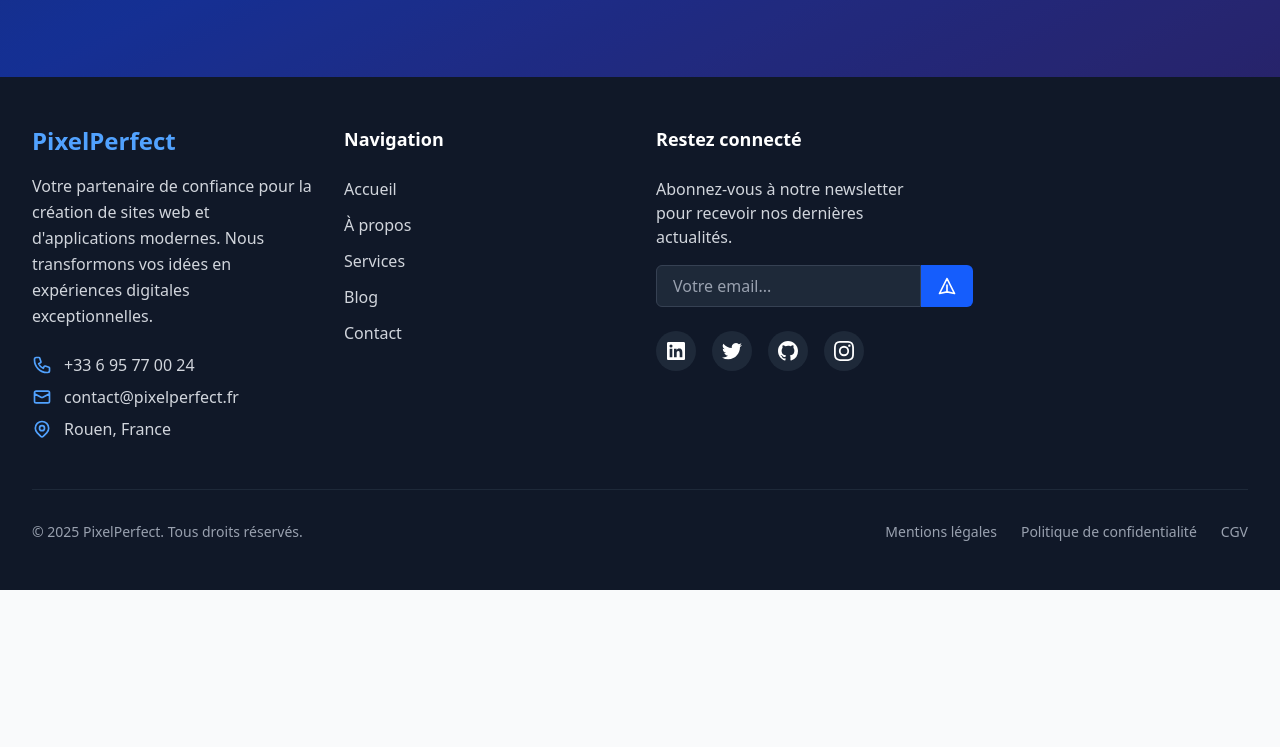
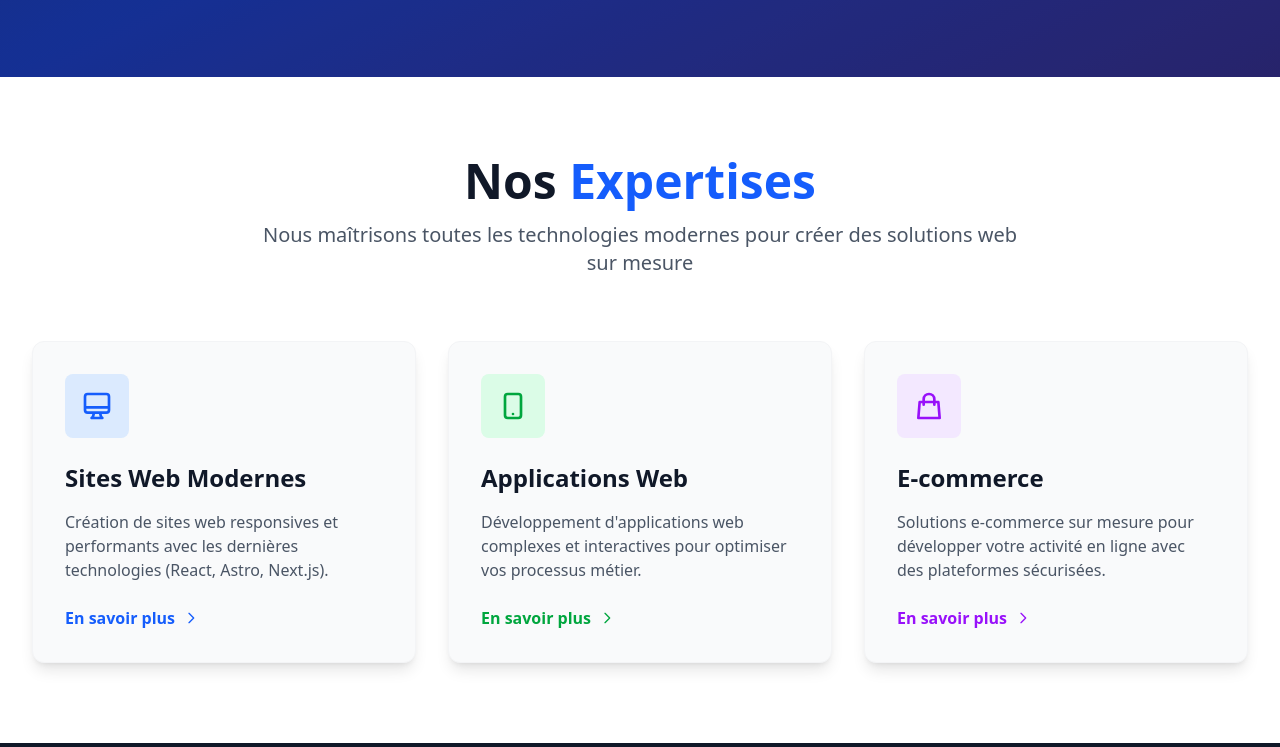
Before and after one commit to GaspardJanty76/vitrine-astro, an Astro site: page / in a window 1280 px wide. Shown: the part 617-1364 px from the top of the page. Before the commit the page ends 1207 px from the top, so only its background shows below. Built offline with nearby package versions, Linux system fonts and the light colour scheme; Astro itself is replaced by a stand-in of ours.

Commit message:
ajout services section

```diff
--- a/src/pages/index.astro
+++ b/src/pages/index.astro
@@ -38,3 +38,72 @@ import Navbar from '../components/Navbar.astro';
     <div class="absolute top-40 right-20 w-16 h-16 bg-cyan-400 rounded-full opacity-20 animate-pulse delay-1000"></div>
     <div class="absolute bottom-20 left-1/4 w-12 h-12 bg-indigo-400 rounded-full opacity-20 animate-pulse delay-2000"></div>
   </section>
+
+  <section class="py-20 bg-white">
+    <div class="max-w-7xl mx-auto px-4 sm:px-6 lg:px-8">
+      <div class="text-center mb-16">
+        <h2 class="text-4xl md:text-5xl font-bold text-gray-900 mb-4">
+          Nos <span class="text-blue-600">Expertises</span>
+        </h2>
+        <p class="text-xl text-gray-600 max-w-3xl mx-auto">
+          Nous maîtrisons toutes les technologies modernes pour créer des solutions web sur mesure
+        </p>
+      </div>
+
+      <div class="grid md:grid-cols-2 lg:grid-cols-3 gap-8">
+        <div class="group bg-gray-50 hover:bg-white p-8 rounded-xl shadow-lg hover:shadow-2xl transition-all duration-300 border border-gray-100 hover:border-blue-200">
+          <div class="w-16 h-16 bg-blue-100 group-hover:bg-blue-600 rounded-lg flex items-center justify-center mb-6 transition-colors duration-300">
+            <svg class="w-8 h-8 text-blue-600 group-hover:text-white transition-colors duration-300" fill="none" stroke="currentColor" viewBox="0 0 24 24">
+              <path stroke-linecap="round" stroke-linejoin="round" stroke-width="2" d="M9.75 17L9 20l-1 1h8l-1-1-.75-3M3 13h18M5 17h14a2 2 0 002-2V5a2 2 0 00-2-2H5a2 2 0 00-2 2v10a2 2 0 002 2z"></path>
+            </svg>
+          </div>
+          <h3 class="text-2xl font-bold text-gray-900 mb-4">Sites Web Modernes</h3>
+          <p class="text-gray-600 mb-6">
+            Création de sites web responsives et performants avec les dernières technologies (React, Astro, Next.js).
+          </p>
+          <a href="/services" class="inline-flex items-center text-blue-600 hover:text-blue-800 font-semibold group-hover:translate-x-2 transition-all duration-300">
+            En savoir plus
+            <svg class="ml-2 w-4 h-4" fill="none" stroke="currentColor" viewBox="0 0 24 24">
+              <path stroke-linecap="round" stroke-linejoin="round" stroke-width="2" d="M9 5l7 7-7 7"></path>
+            </svg>
+          </a>
+        </div>
+
+        <div class="group bg-gray-50 hover:bg-white p-8 rounded-xl shadow-lg hover:shadow-2xl transition-all duration-300 border border-gray-100 hover:border-blue-200">
+          <div class="w-16 h-16 bg-green-100 group-hover:bg-green-600 rounded-lg flex items-center justify-center mb-6 transition-colors duration-300">
+            <svg class="w-8 h-8 text-green-600 group-hover:text-white transition-colors duration-300" fill="none" stroke="currentColor" viewBox="0 0 24 24">
+              <path stroke-linecap="round" stroke-linejoin="round" stroke-width="2" d="M12 18h.01M8 21h8a2 2 0 002-2V5a2 2 0 00-2-2H8a2 2 0 00-2 2v14a2 2 0 002 2z"></path>
+            </svg>
+          </div>
+          <h3 class="text-2xl font-bold text-gray-900 mb-4">Applications Web</h3>
+          <p class="text-gray-600 mb-6">
+            Développement d'applications web complexes et interactives pour optimiser vos processus métier.
+          </p>
+          <a href="/services" class="inline-flex items-center text-green-600 hover:text-green-800 font-semibold group-hover:translate-x-2 transition-all duration-300">
+            En savoir plus
+            <svg class="ml-2 w-4 h-4" fill="none" stroke="currentColor" viewBox="0 0 24 24">
+              <path stroke-linecap="round" stroke-linejoin="round" stroke-width="2" d="M9 5l7 7-7 7"></path>
+            </svg>
+          </a>
+        </div>
+
+        <div class="group bg-gray-50 hover:bg-white p-8 rounded-xl shadow-lg hover:shadow-2xl transition-all duration-300 border border-gray-100 hover:border-blue-200">
+          <div class="w-16 h-16 bg-purple-100 group-hover:bg-purple-600 rounded-lg flex items-center justify-center mb-6 transition-colors duration-300">
+            <svg class="w-8 h-8 text-purple-600 group-hover:text-white transition-colors duration-300" fill="none" stroke="currentColor" viewBox="0 0 24 24">
+              <path stroke-linecap="round" stroke-linejoin="round" stroke-width="2" d="M16 11V7a4 4 0 00-8 0v4M5 9h14l1 12H4L5 9z"></path>
+            </svg>
+          </div>
+          <h3 class="text-2xl font-bold text-gray-900 mb-4">E-commerce</h3>
+          <p class="text-gray-600 mb-6">
+            Solutions e-commerce sur mesure pour développer votre activité en ligne avec des plateformes sécurisées.
+          </p>
+          <a href="/services" class="inline-flex items-center text-purple-600 hover:text-purple-800 font-semibold group-hover:translate-x-2 transition-all duration-300">
+            En savoir plus
+            <svg class="ml-2 w-4 h-4" fill="none" stroke="currentColor" viewBox="0 0 24 24">
+              <path stroke-linecap="round" stroke-linejoin="round" stroke-width="2" d="M9 5l7 7-7 7"></path>
+            </svg>
+          </a>
+        </div>
+      </div>
+    </div>
+  </section>
```
